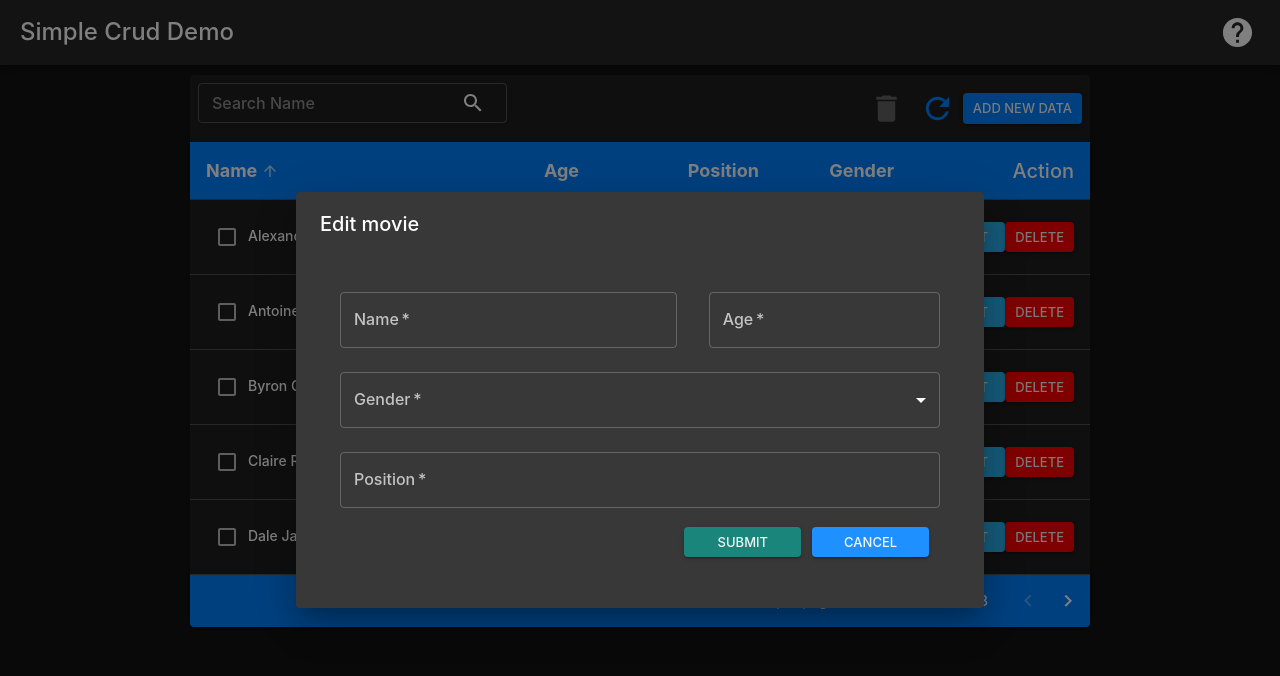
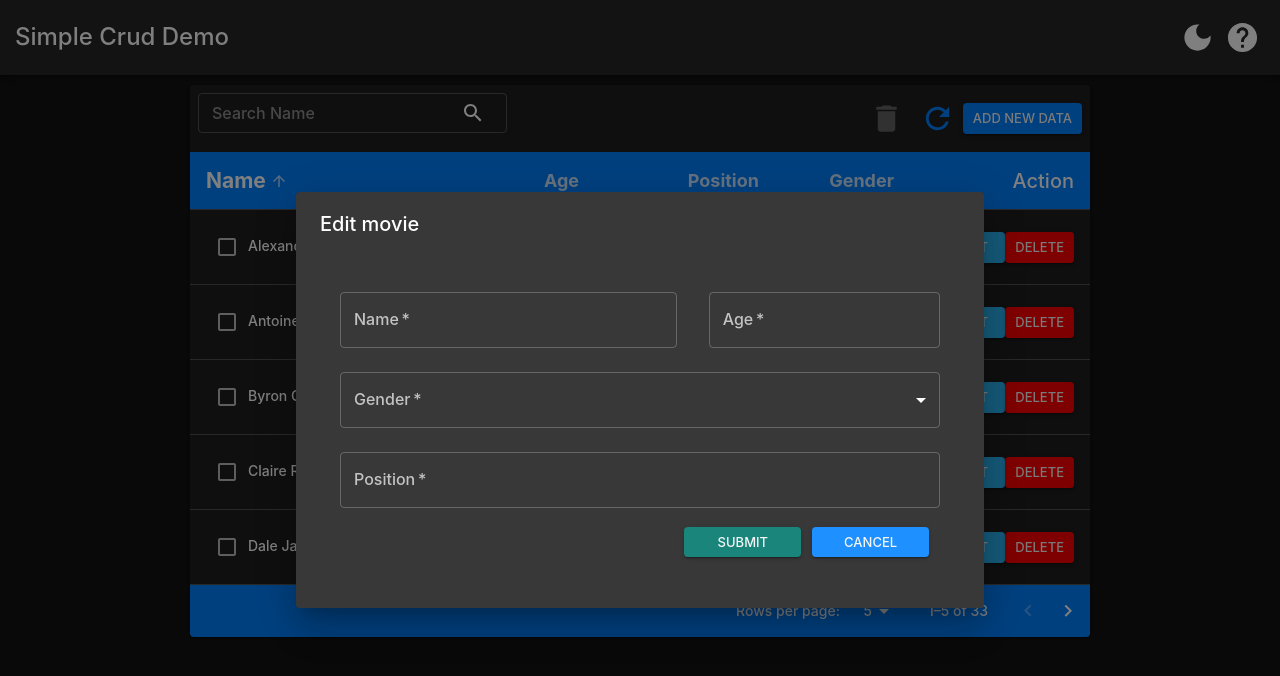
Before and after one commit to pangilinanervin22/simple-crud, a React (Vite) app in the folder frontend/: page /simple-crud/users in a window 1280 px wide. Shown: the top 676 px of the page. Built offline with nearby package versions, Linux system fonts and the light colour scheme.

Commit message:
change to pnpm and add toggle color mode

```diff
--- a/frontend/src/App.tsx
+++ b/frontend/src/App.tsx
@@ -1,14 +1,19 @@
-import { Box, CssBaseline, ThemeProvider } from "@mui/material";
+import {
+	Box,
+	createTheme,
+	CssBaseline,
+	Palette,
+	PaletteMode,
+	ThemeProvider,
+} from "@mui/material";
 import { Route, Routes } from "react-router-dom";
 import NavBar from "./components/NavBar";
 import Login from "./pages/Login";
 import MainPage from "./pages/Home";
 import NotFound from "./pages/NotFound";
 import Users from "./pages/Users";
-import React from "react";
+import React, { useState } from "react";
 import { CircularProgress } from "@mui/material";
-import SideBar from "./components/SideBar";
-import theme from "./mui/themes";
 
 const UserEdit = React.lazy(() => import("./components/UserEdit"));
 const GlobalConfirmation = React.lazy(
@@ -19,6 +24,55 @@ const GlobalNotification = React.lazy(
 );
 
 function App() {
+	const [themeMode, setThemeMode] = useState<PaletteMode>("dark");
+
+	const theme = createTheme({
+		palette: {
+			mode: themeMode,
+
+			primary: {
+				main: "#0080ff",
+			},
+			secondary: {
+				main: "#19857b",
+			},
+			error: {
+				main: "#ff0000",
+			},
+		},
+
+		components: {
+			MuiButton: {
+				styleOverrides: {
+					root: {
+						color: "whitesmoke",
+					},
+				},
+				defaultProps: {
+					size: "small",
+				},
+			},
+			MuiTableSortLabel: {
+				styleOverrides: {
+					root: {
+						fontSize: "18px",
+						fontWeight: "bold",
+						opacity: "0.8",
+						"&.Mui-active": { fontSize: "150%", opacity: "1" },
+					},
+				},
+			},
+		},
+
+		typography: {
+			fontWeightBold: "bolder",
+			fontWeightRegular: "500",
+			fontWeightLight: "normal",
+			fontFamily:
+				"-apple-system, BlinkMacSystemFont, 'Segoe UI', Roboto, Oxygen, Ubuntu, Cantarell, 'Open Sans', 'Helvetica Neue', sans-serif",
+		},
+	});
+
 	return (
 		<>
 			<ThemeProvider theme={theme}>
@@ -28,7 +82,7 @@ function App() {
 					<GlobalNotification />
 					<GlobalConfirmation />
 					<Box sx={{ width: "100%" }}>
-						<NavBar />
+						<NavBar toggleMode={setThemeMode} mode={themeMode} />
 						<React.Suspense
 							fallback={
 								<Box
--- a/frontend/src/components/MainTable/MainTableHeader.tsx
+++ b/frontend/src/components/MainTable/MainTableHeader.tsx
@@ -19,7 +19,6 @@ const HeaderTable = ({ base, renderCell: render }: thisProps) => {
 					<TableRow>
 						{base.map((item) => (
 							<TableCell
-								sx={{ fontSize: "18px", fontWeight: "bold" }}
 								width={item.width}
 								key={item.path}
 								align={item.align}
--- a/frontend/src/components/NavBar.tsx
+++ b/frontend/src/components/NavBar.tsx
@@ -2,21 +2,28 @@ import {
 	AppBar,
 	Typography,
 	Tooltip,
-	Button,
 	Zoom,
 	IconButton,
+	PaletteMode,
+	Box,
 } from "@mui/material";
 import HelpIcon from "@mui/icons-material/Help";
+import { DarkMode, LightMode } from "@mui/icons-material";
 
-export default function NavBar() {
+interface props {
+	toggleMode: Function;
+	mode: PaletteMode;
+}
+
+export default function NavBar({ toggleMode, mode }: props) {
 	return (
 		<AppBar
-			color="secondary"
+			color="primary"
 			sx={{
 				width: "100%",
 				position: "static",
 				textAlign: "left",
-				padding: " 10px  20px",
+				padding: " 15px",
 				display: "flex",
 				flexDirection: "row",
 				justifyContent: "space-between",
@@ -25,6 +32,19 @@ export default function NavBar() {
 		>
 			<Typography variant="h5"> Simple Crud Demo</Typography>
 
+			<Box>
+				<IconButton
+					size="small"
+					onClick={() =>
+						toggleMode(mode == "dark" ? "light" : "dark")
+					}
+				>
+					{mode == "dark" ? (
+						<DarkMode fontSize="large" />
+					) : (
+						<LightMode fontSize="large" />
+					)}
+				</IconButton>
 				<Tooltip
 					title={
 						<Typography variant="body1">
@@ -32,12 +52,13 @@ export default function NavBar() {
 						</Typography>
 					}
 					TransitionComponent={Zoom}
-				leaveDelay={1000}
+					leaveDelay={500}
 				>
 					<IconButton size="small">
 						<HelpIcon fontSize="large" />
 					</IconButton>
 				</Tooltip>
+			</Box>
 		</AppBar>
 	);
 }
--- a/frontend/tsconfig.node.json
+++ b/frontend/tsconfig.node.json
@@ -1,8 +1,9 @@
 {
   "compilerOptions": {
     "composite": true,
-    "module": "esnext",
-    "moduleResolution": "node"
+    "module": "ESNext",
+    "moduleResolution": "Node",
+    "allowSyntheticDefaultImports": true
   },
   "include": ["vite.config.ts"]
 }
--- a/frontend/vite.config.ts
+++ b/frontend/vite.config.ts
@@ -3,6 +3,6 @@ import react from "@vitejs/plugin-react";
 
 // https://vitejs.dev/config/
 export default defineConfig({
+	base: "/simple-crud/",
 	plugins: [react()],
-	base: "/simple-crud/",
 });
```
Also changed, not shown: frontend/package.json (+17 -19 lines), frontend/tsconfig.json (+4 -15 lines), 2 other files (tests, documents, lock files or other folders). Lines whose indentation alone changed are shown as unchanged.
